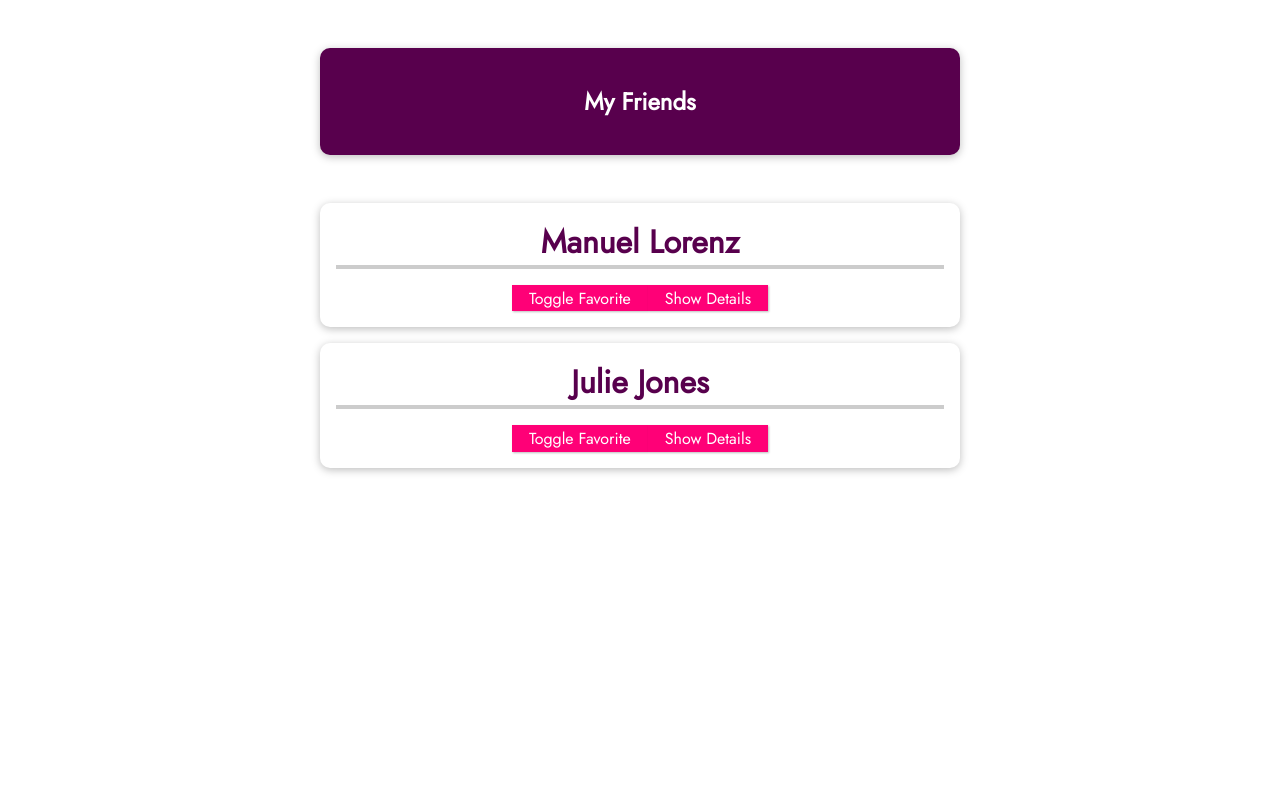
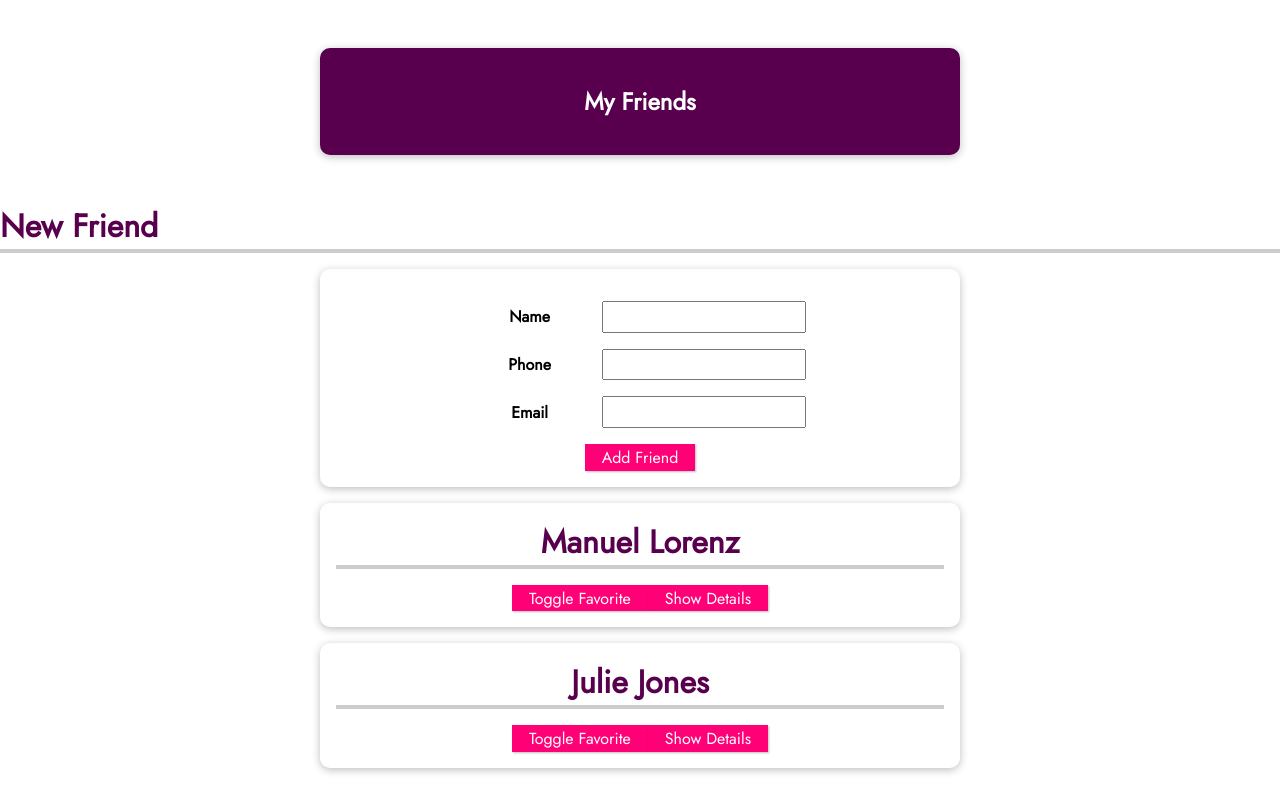
Before and after one commit to galaxymacos/Frontend, a Vue app in the folder Vue Udemy/vue-first-app/: page / in a window 1280 px wide. Built offline with nearby package versions, Linux system fonts and the light colour scheme.

Commit message:
Add NewFriend component to App

```diff
--- a/Vue Udemy/vue-first-app/src/App.vue
+++ b/Vue Udemy/vue-first-app/src/App.vue
@@ -1,6 +1,7 @@
 <template>
   <section>
     <header><h1>My Friends</h1></header>
+    <new-friend @add-friend="addFriend"></new-friend>
     <ul>
       <friend-contact
           v-for="friend in friends" :key=friend.id
@@ -36,6 +37,10 @@
     toggleFavoriteStatus(friendId){
       const friend = this.friends.find(friend => friend.id === friendId)
       friend.isFavorite = !friend.isFavorite
+    },
+    addFriend(friend){
+      friend.id = new Date().toISOString()
+      this.friends.push(friend)
     }
   }
 }
@@ -73,7 +78,7 @@
   list-style: none;
 }
 
-#app li {
+#app li, #app form{
   box-shadow: 0 2px 8px rgba(0, 0, 0, 0.26);
   margin: 1rem auto;
   border-radius: 10px;
@@ -106,5 +111,17 @@
   border-color: #ec3169;
   box-shadow: 1px 1px 4px rgba(0, 0, 0, 0.26);
 }
-
+#app input {
+  font: inherit;
+  padding: 0.15rem;
+}
+#app label {
+  font-weight: bold;
+  margin-right: 1rem;
+  width: 7rem;
+  display: inline-block;
+}
+#app form div{
+  margin: 1rem 0;
+}
 </style>
--- a/Vue Udemy/vue-first-app/src/components/FriendContact.vue
+++ b/Vue Udemy/vue-first-app/src/components/FriendContact.vue
@@ -1,4 +1,5 @@
 <template>
+
   <li>
     <h2>{{ name }}<span v-if="isFavorite">(Favorite)</span></h2>
     <button @click="toggleFavorite">Toggle Favorite</button>
@@ -13,6 +14,8 @@
 
 <script>
 export default {
+
+
   emits: ['toggle-favorite'],
   // emits: {
   //   'toggle-favorite': function(id){
--- /dev/null
+++ b/Vue Udemy/vue-first-app/src/components/NewFriend.vue
@@ -0,0 +1,46 @@
+<template>
+  <h2>New Friend</h2>
+  <form @submit.prevent="addFriend">
+    <div>
+      <label>Name</label>
+      <input type="text" v-model="name" />
+    </div>
+    <div>
+      <label>Phone</label>
+      <input type="tel" v-model="phone">
+    </div>
+    <div>
+      <label>Email</label>
+      <input type="email" v-model="email">
+    </div>
+    <button type="submit">Add Friend</button>
+  </form>
+</template>
+
+<script>
+export default {
+  emits: ['add-friend'],
+  data(){
+    return {
+      name: '',
+      phone: '',
+      email: '',
+    }
+  },
+  methods:{
+    addFriend(){
+      const friend = {
+        name: this.name,
+        phone: this.phone,
+        email: this.email,
+        isFavorite: false
+      }
+      this.$emit('add-friend', friend)
+    }
+  },
+}
+</script>
+
+<style scoped>
+
+</style>
--- a/Vue Udemy/vue-first-app/src/main.js
+++ b/Vue Udemy/vue-first-app/src/main.js
@@ -1,7 +1,9 @@
 import { createApp } from 'vue'
 import App from './App.vue'
 import FriendContact from "@/components/FriendContact";
+import NewFriend from "@/components/NewFriend";
 
 const app = createApp(App)
 app.component('friend-contact', FriendContact)
+app.component('new-friend', NewFriend)
 app.mount('#app')
```
